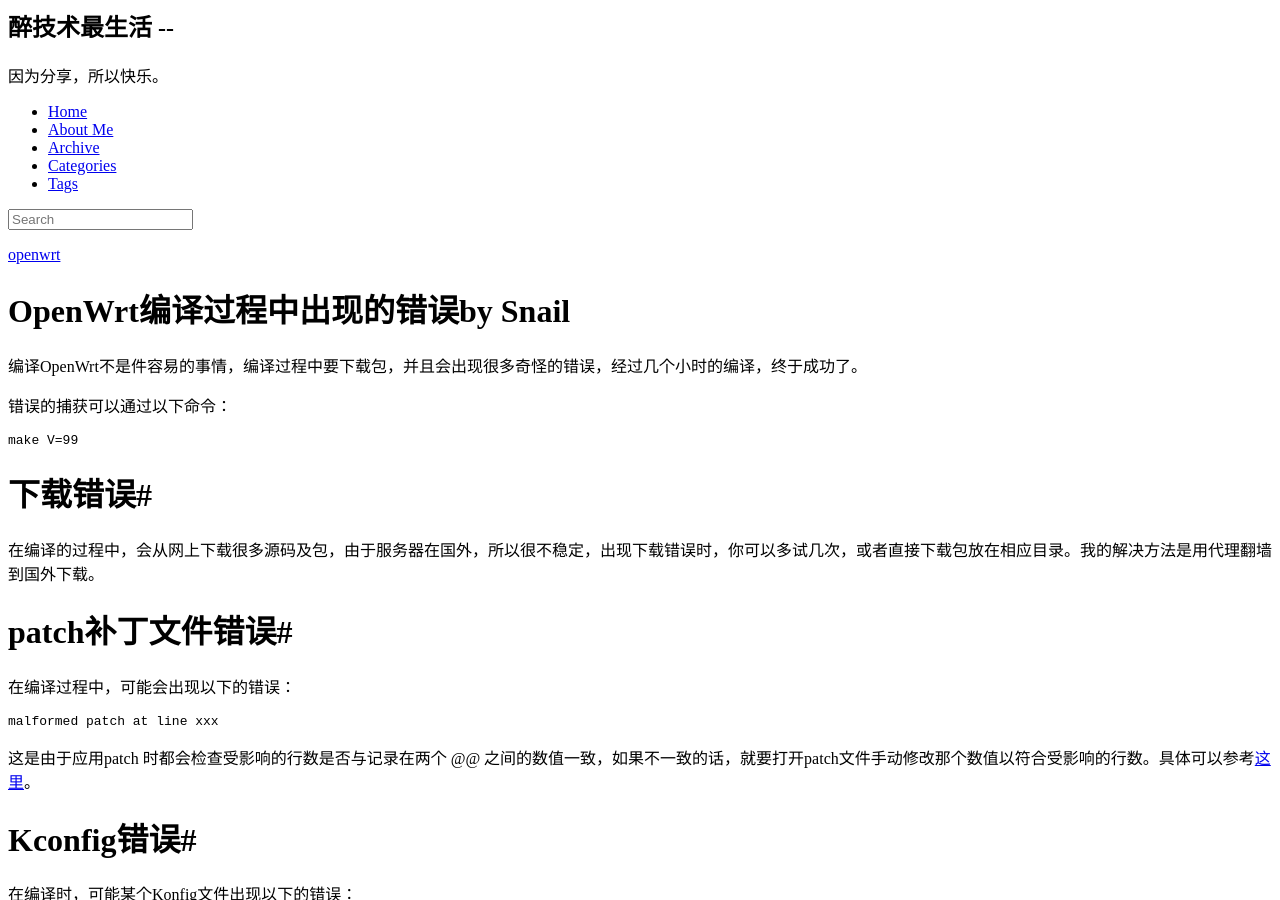
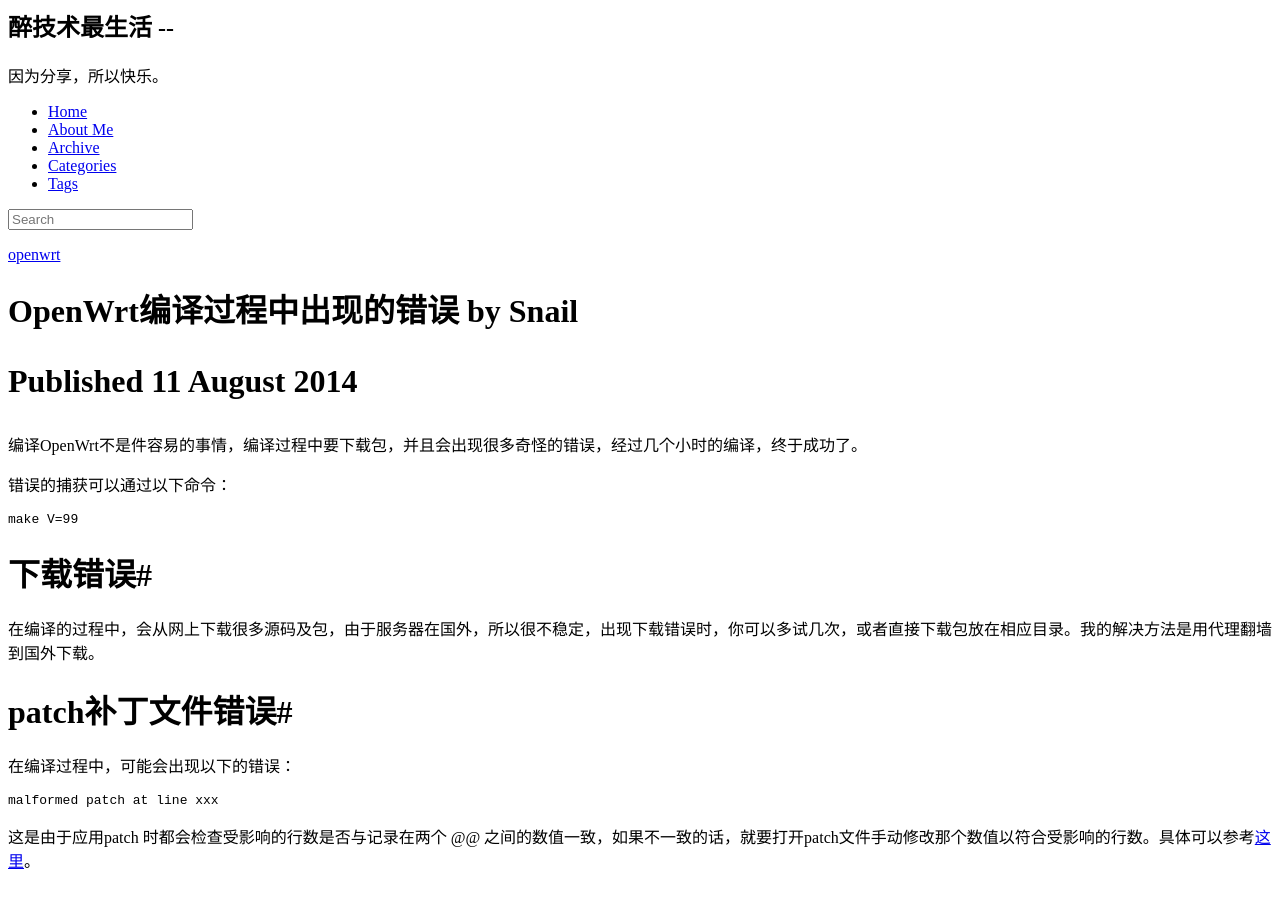
Before and after one commit to DutZMZ/Zuijishu, a Jekyll site: the page built from _posts/2014-8-11-error_on_compiling_openwrt.md, in a window 1280 px wide and 900 px high. Built offline with Jekyll 4.4.1, drawn with Linux system fonts in a browser that asks for light colours; nearby versions of some CDN libraries; library files that are not in the unit come from our copies.

Commit message:
Update post.html

```diff
--- a/_includes/themes/Snail/post.html
+++ b/_includes/themes/Snail/post.html
@@ -11,7 +11,14 @@
 				</div>
 			</div>
 			<div class="journal-body">
-				<h1 class="journal-title">{{ page.title }}<span class="author">{% if page.tagline %}{{page.tagline}}{% endif %}</span>
+				<h1 class="journal-title">
+				    {{ page.title }}
+				    <span class="author">
+				        {% if page.tagline %}{{page.tagline}}{% endif %}
+				        <p>
+				            <div class="journal-date">Published {{ page.date | date_to_long_string }}</div>
+				        </p>
+				    </span>
 				</h1>
 				<span class="the-article">
 				{{ content }}
```
